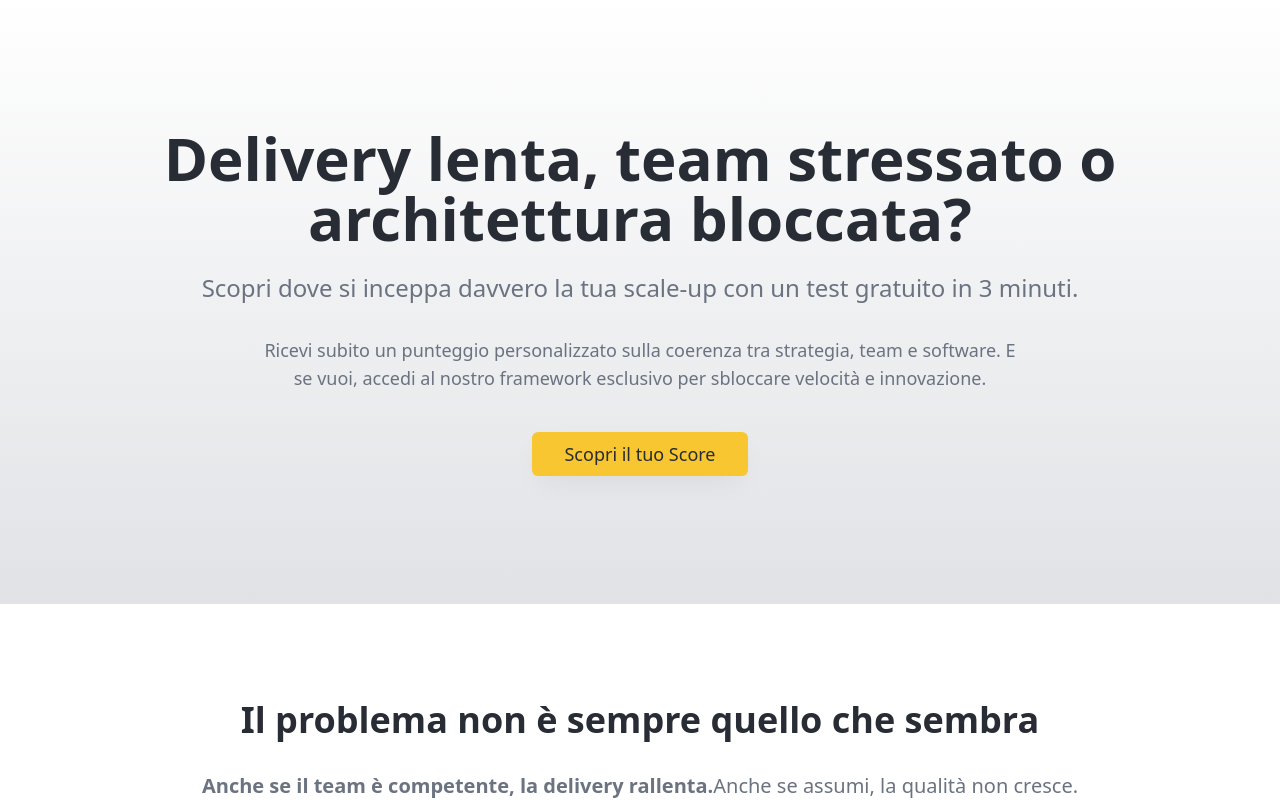
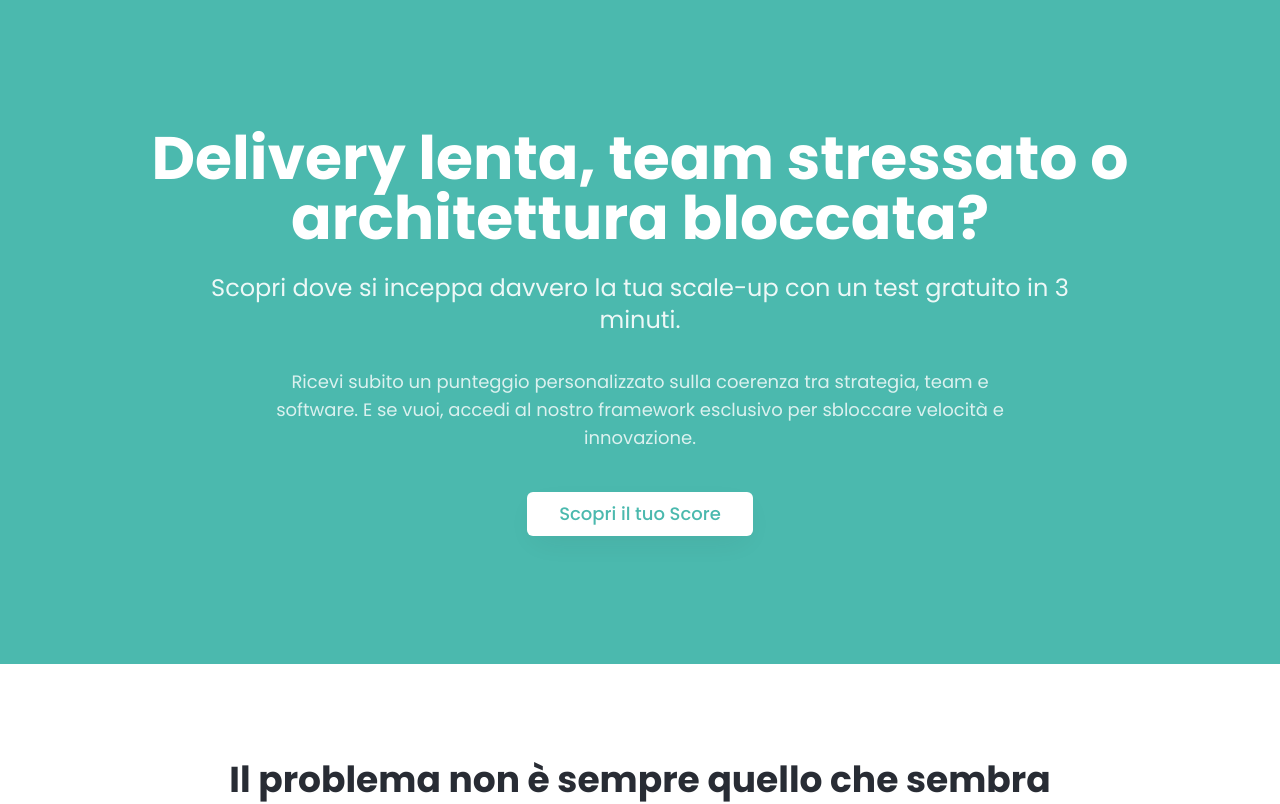
Before and after one commit to qmates-tech/LP-Consistency-Model, a React (Vite) app: page / in a window 1280 px wide. Shown: the top 804 px of the page. Built offline with nearby package versions, Linux system fonts and the light colour scheme.

Commit message:
feat: Update font and headline background
Changes the font to Poppins and updates the headline background to use the green color from the palette.

```diff
--- a/index.html
+++ b/index.html
@@ -15,6 +15,10 @@
     <meta name="twitter:card" content="summary_large_image" />
     <meta name="twitter:site" content="@lovable_dev" />
     <meta name="twitter:image" content="https://lovable.dev/opengraph-image-p98pqg.png" />
+
+    <link rel="preconnect" href="https://fonts.googleapis.com">
+    <link rel="preconnect" href="https://fonts.gstatic.com" crossorigin>
+    <link href="https://fonts.googleapis.com/css2?family=Poppins:wght@300;400;500;600;700&display=swap" rel="stylesheet">
   </head>
 
   <body>
--- a/src/components/HeroSection.tsx
+++ b/src/components/HeroSection.tsx
@@ -2,21 +2,21 @@ import { Button } from "@/components/ui/button";
 
 const HeroSection = () => {
   return (
-    <section className="bg-gradient-subtle py-20 lg:py-32">
+    <section className="bg-creative-green py-20 lg:py-32">
       <div className="container mx-auto px-4 text-center">
-        <h1 className="text-4xl lg:text-6xl font-bold text-primary mb-6 leading-tight">
+        <h1 className="text-4xl lg:text-6xl font-bold text-neutral-white mb-6 leading-tight">
           Delivery lenta, team stressato o architettura bloccata?
         </h1>
-        <p className="text-xl lg:text-2xl text-muted-foreground mb-8 max-w-4xl mx-auto leading-relaxed">
+        <p className="text-xl lg:text-2xl text-neutral-white/90 mb-8 max-w-4xl mx-auto leading-relaxed">
           Scopri dove si inceppa davvero la tua scale-up con un test gratuito in 3 minuti.
         </p>
-        <p className="text-lg text-muted-foreground mb-10 max-w-3xl mx-auto">
+        <p className="text-lg text-neutral-white/80 mb-10 max-w-3xl mx-auto">
           Ricevi subito un punteggio personalizzato sulla coerenza tra strategia, team e software.
           E se vuoi, accedi al nostro framework esclusivo per sbloccare velocità e innovazione.
         </p>
         <Button
           size="lg"
-          className="bg-accent text-accent-foreground hover:bg-accent/90 text-lg px-8 py-4 shadow-elegant"
+          className="bg-neutral-white text-creative-green hover:bg-neutral-white/90 text-lg px-8 py-4 shadow-elegant"
         >
           Scopri il tuo Score
         </Button>
--- a/tailwind.config.ts
+++ b/tailwind.config.ts
@@ -18,6 +18,9 @@ export default {
 			}
 		},
 		extend: {
+			fontFamily: {
+				sans: ['Poppins', 'sans-serif'],
+			},
 			colors: {
 				border: 'hsl(var(--border))',
 				input: 'hsl(var(--input))',
```
